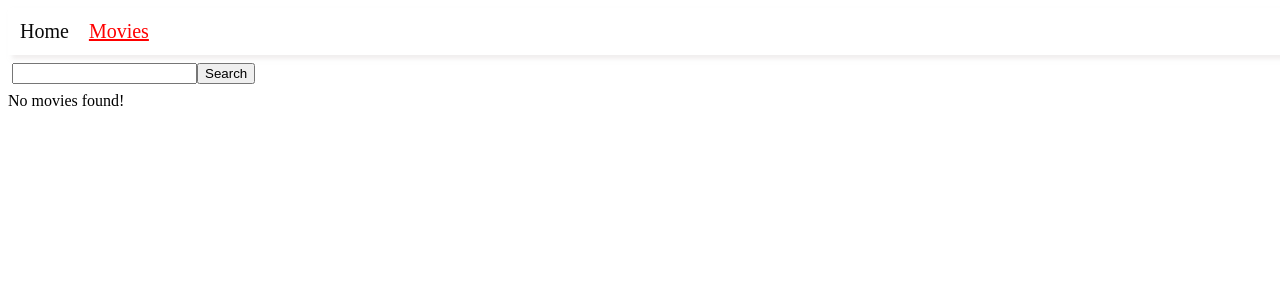
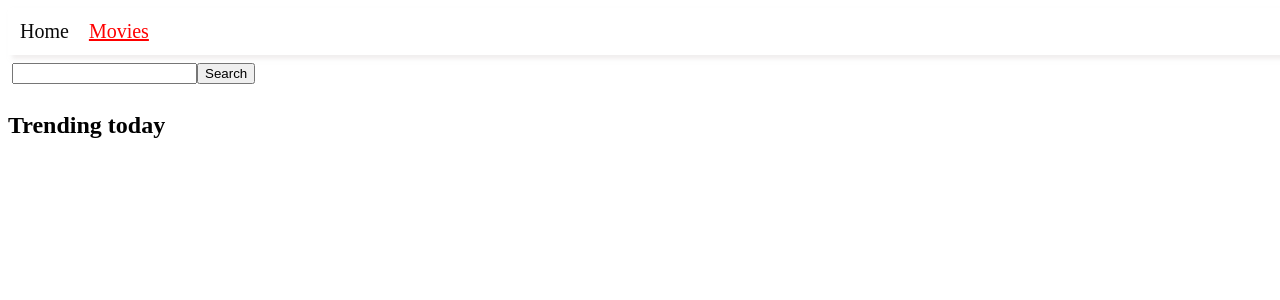
Before and after one commit to tanya021179/goit-react-hw-05, a React (Vite) app: page /movies in a window 1280 px wide. Shown: the top 300 px of the page. Built offline with nearby package versions, Linux system fonts and the light colour scheme; no server answers.

Commit message:
chenge MoviePage

```diff
--- a/src/pages/MoviesPage.jsx
+++ b/src/pages/MoviesPage.jsx
@@ -7,14 +7,17 @@ import { useSearchParams } from "react-router-dom";
 const MoviesPage = () => {
   const [movies, setMovies] = useState([]);
   const [searchParams, setSearchParams] = useSearchParams();
-  const [loading, setLoading] = useState(true);
+  const [loading, setLoading] = useState(false);
   const [error, setError] = useState(null);
+  const [hasSearched, setHasSearched] = useState(false);
   const query = searchParams.get("query") ?? "";
 
   useEffect(() => {
     const getMovies = async () => {
+      if (!query) return;
       setLoading(true);
       setError(null);
+      setHasSearched(true);
 
       try {
         const dataMovies = await fetchMovie(query);
@@ -29,6 +32,8 @@ const MoviesPage = () => {
   }, [query]);
 
   const handleChangeQuery = (value) => {
+    const newSearchParams = new URLSearchParams(searchParams);
+    newSearchParams.set("query", value);
     searchParams.set("query", value);
     setSearchParams(searchParams);
   };
@@ -51,7 +56,7 @@ const MoviesPage = () => {
   return (
     <div>
       <SearchBar handleChangeQuery={handleChangeQuery} query={query} />
-      {filteredData.length === 0 ? (
+      {hasSearched && filteredData.length === 0 ? (
         <div>No movies found!</div>
       ) : (
         <MovieList movies={filteredData} />
```
